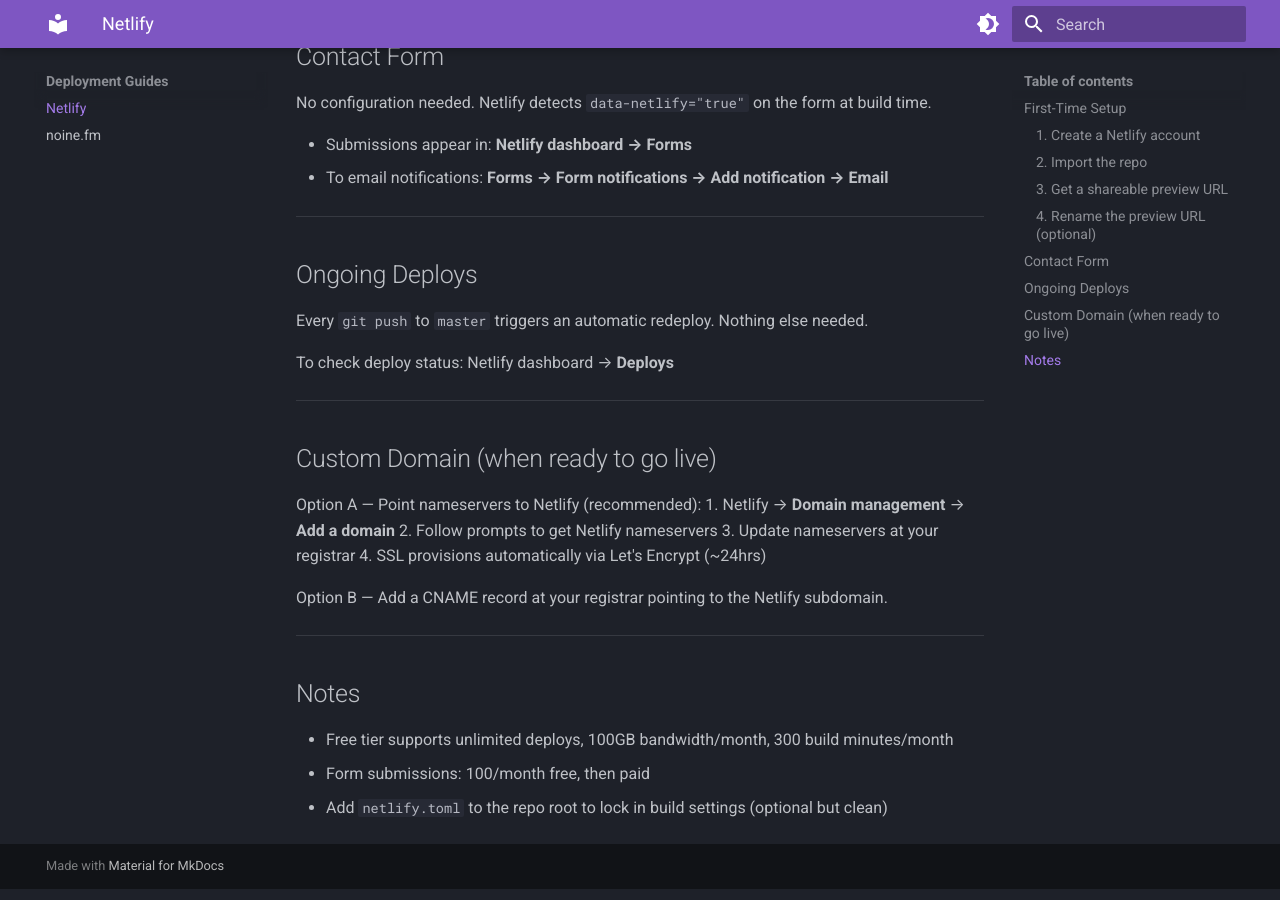
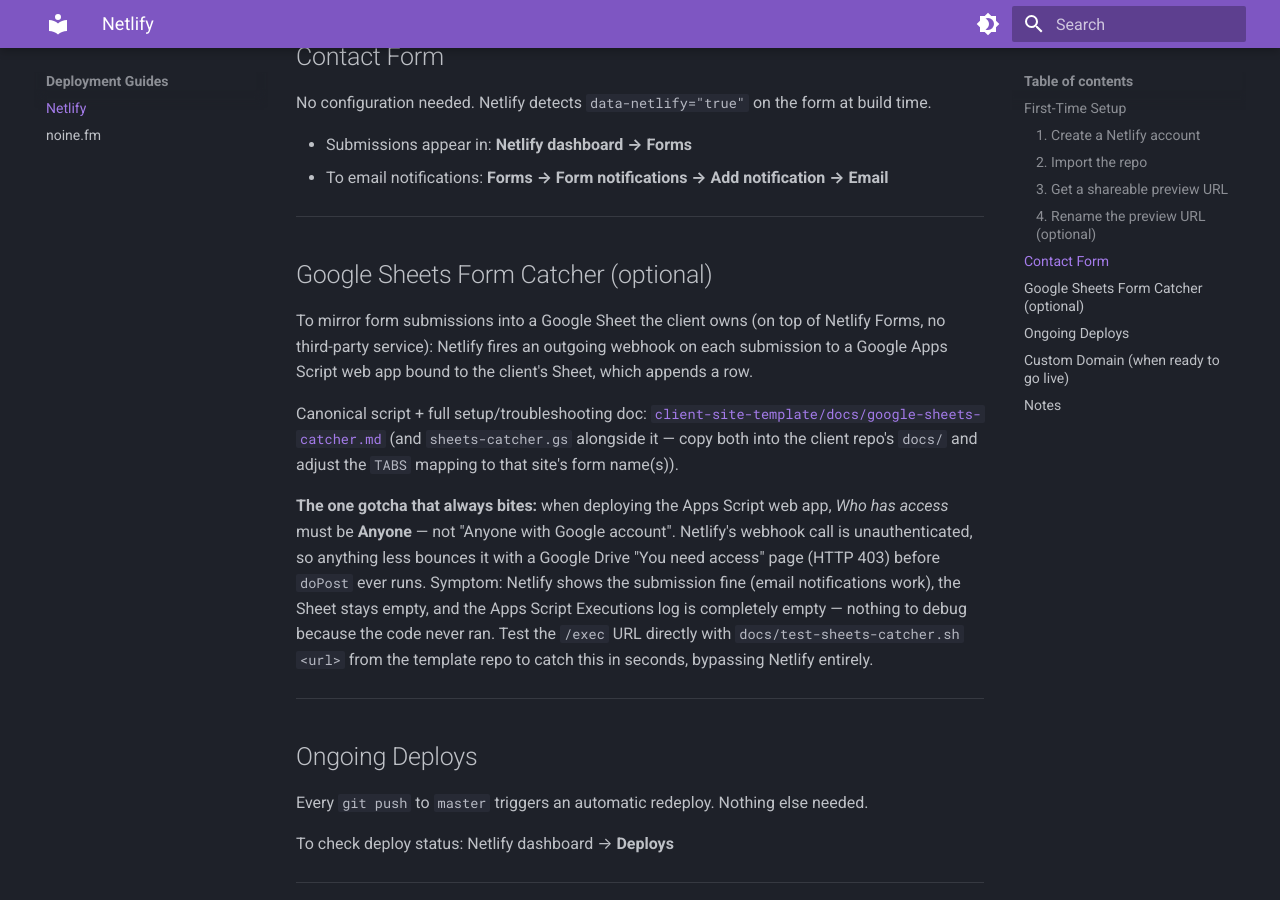
Before and after one commit to telegit/dev-setup, an MkDocs documentation site: the page built from docs/netlify-deployment.md, in a window 1280 px wide and 900 px high, scrolled down 923 px. Built offline with MkDocs 1.6.1 and Material for MkDocs 9.7.7, drawn with Linux system fonts in a browser that asks for light colours.

Commit message:
Document the Google Sheets form catcher pattern + access gotcha
Points at client-site-template's google-sheets-catcher.md as the
canonical script/doc, and calls out the "Who has access" deployment
setting that silently breaks the webhook when it's not set to
"Anyone" -- found live while debugging the Seva project (empty
Executions log, no error anywhere, because the request never reached
doPost).

Co-Authored-By: Claude Sonnet 5 <noreply@anthropic.com>

```diff
--- a/docs/netlify-deployment.md
+++ b/docs/netlify-deployment.md
@@ -34,6 +34,30 @@ No configuration needed. Netlify detects `data-netlify="true"` on the form at bu
 
 ---
 
+## Google Sheets Form Catcher (optional)
+
+To mirror form submissions into a Google Sheet the client owns (on top of
+Netlify Forms, no third-party service): Netlify fires an outgoing webhook on
+each submission to a Google Apps Script web app bound to the client's Sheet,
+which appends a row.
+
+Canonical script + full setup/troubleshooting doc:
+[`client-site-template/docs/google-sheets-catcher.md`](https://github.com/telegit/client-site-template/blob/main/docs/google-sheets-catcher.md)
+(and `sheets-catcher.gs` alongside it — copy both into the client repo's
+`docs/` and adjust the `TABS` mapping to that site's form name(s)).
+
+**The one gotcha that always bites:** when deploying the Apps Script web app,
+*Who has access* must be **Anyone** — not "Anyone with Google account".
+Netlify's webhook call is unauthenticated, so anything less bounces it with a
+Google Drive "You need access" page (HTTP 403) before `doPost` ever runs.
+Symptom: Netlify shows the submission fine (email notifications work), the
+Sheet stays empty, and the Apps Script Executions log is completely empty —
+nothing to debug because the code never ran. Test the `/exec` URL directly
+with `docs/test-sheets-catcher.sh <url>` from the template repo to catch this
+in seconds, bypassing Netlify entirely.
+
+---
+
 ## Ongoing Deploys
 
 Every `git push` to `master` triggers an automatic redeploy. Nothing else needed.
```
